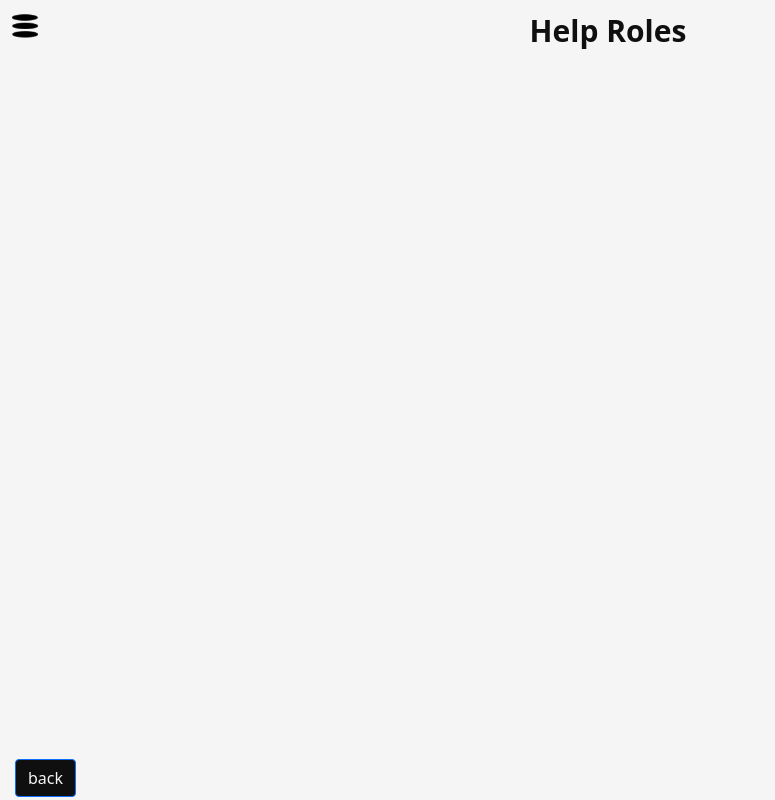
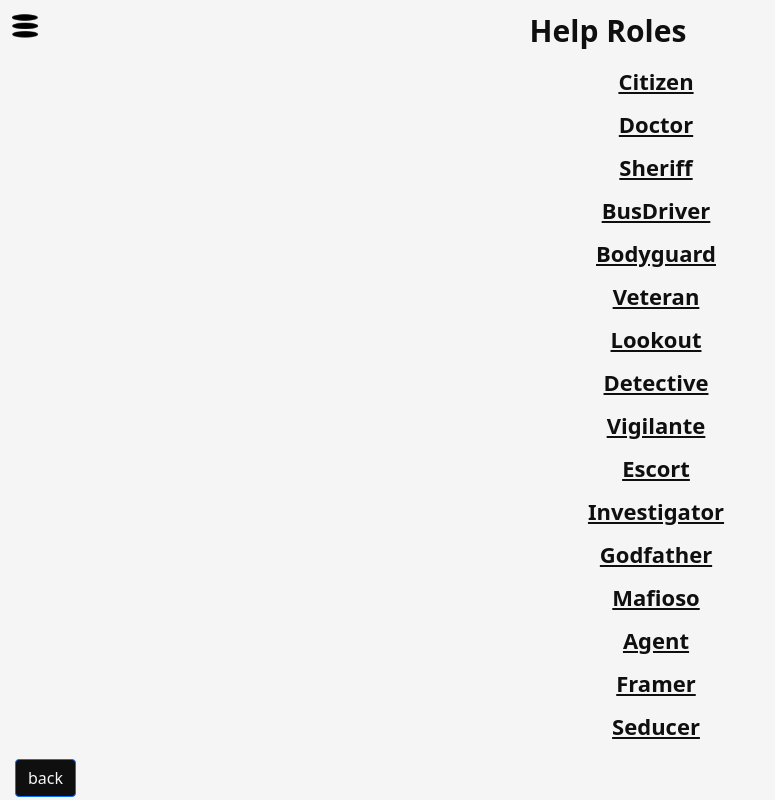
Before and after one commit to pmroczko/mafia-ui, a React (Create React App) app: page /help in a window 1280 px wide. Both pictures are taken after a click on the button "Roles". Shown: the whole page, without its empty margins (0-775 px from the left). Built offline with nearby package versions, Linux system fonts and the light colour scheme.

Commit message:
Role help implemented.

```diff
--- a/src/controllers/DataController.js
+++ b/src/controllers/DataController.js
@@ -86,9 +86,9 @@ async function GetPlayersPublicStatus(player_position, callback) {
           Name: player_status.name,
           Position: player_status.position,
           RoleName: player_status.role_name,
-          VoteTarget: player_status.vote_target
-        }
-      })
+          VoteTarget: player_status.vote_target,
+        };
+      });
       callback(playersPublicStatus);
     }
   });
--- a/src/views/_views.scss
+++ b/src/views/_views.scss
@@ -6,6 +6,35 @@
     margin-left: 12%;
     display: flex;
     flex-direction: column;
+  }
+}
+
+.help-container {
+  display: block;
+  height: 86%;
+  position: fixed;
+  overflow: auto;
+  width: 100%;
+  top: 55px;
+  ul {
+    list-style-type: none;
+    li {
+      font-weight: bold;
+      font-size: 22px;
+      padding-top: 10px;
+      text-decoration: underline;
+    }
+  }
+}
+
+.mafia-role-modal {
+  font-size: 18px;
+  h1 {
+    text-align: center;
+  }
+  .mafia-role-subheader {
+    text-align: center;
+    font-size: 22px;
   }
 }
 
--- a/src/views/help/Help.js
+++ b/src/views/help/Help.js
@@ -4,6 +4,7 @@ import HelpMenu from "./HelpMenu";
 import HelpRoles from "./HelpRoles";
 import Header from "../../components/Header";
 import Footer from "../../components/Footer";
+import HelpFunctions from "./HelpFunctions";
 
 function Help() {
   const [page, setPage] = useState(HelpMenuOptions.Menu);
@@ -33,6 +34,8 @@ function Help() {
         return <HelpMenu onMenuSelected={onMenuSelected} />;
       case HelpMenuOptions.Roles:
         return <HelpRoles />;
+      case HelpMenuOptions.Functions:
+        return <HelpFunctions />;
     }
   };
 
@@ -48,10 +51,12 @@ function Help() {
         onMenuShown={toggleVisibility}
         onMenuHidden={toggleVisibility}
       />
-      <div className='mafia-container help-container'>
-        {isVisible && getPage()}
-      </div>
-      <Footer buttons={footerButtons()} />
+      {isVisible && (
+        <div>
+          <div className='mafia-container help-container'>{getPage()}</div>
+          <Footer buttons={footerButtons()} />
+        </div>
+      )}
     </div>
   );
 }
--- /dev/null
+++ b/src/views/help/HelpFunctions.js
@@ -0,0 +1,5 @@
+const HelpFunctions = () => {
+  return <div>To be implemented...</div>;
+};
+
+export default HelpFunctions;
--- a/src/views/help/HelpRoles.js
+++ b/src/views/help/HelpRoles.js
@@ -1,5 +1,41 @@
+import ROLES from "./data/roles.json";
+import DataController from "../../controllers/DataController";
+
 const HelpRoles = () => {
-  return <div></div>;
+  const onRoleClicked = (event) => {
+    const role = ROLES[event.target.id];
+    const roleInfo = (
+      <div className='mafia-role-modal'>
+        <h1>{role.name}</h1>
+        <div className='mafia-role-subheader'>{`${role.affiliation} member`}</div>
+        <hr />
+        <div className='mafia-role-modal-body'>
+          {`Action Count: ${role.action_count}`}
+          <br />
+          {`Action Cooldown: ${role.action_cooldown}`}
+          <hr />
+          {role.description}
+        </div>
+      </div>
+    );
+    DataController.ShowModalInfo(roleInfo);
+  };
+  const getList = () => {
+    const ret = [];
+    for (var roleName in ROLES) {
+      ret.push(
+        <li key={roleName} id={roleName} onClick={onRoleClicked}>
+          {roleName}
+        </li>,
+      );
+    }
+    return ret;
+  };
+  return (
+    <div className='help-roles-container'>
+      <ul>{getList()}</ul>
+    </div>
+  );
 };
 
 export default HelpRoles;
```
